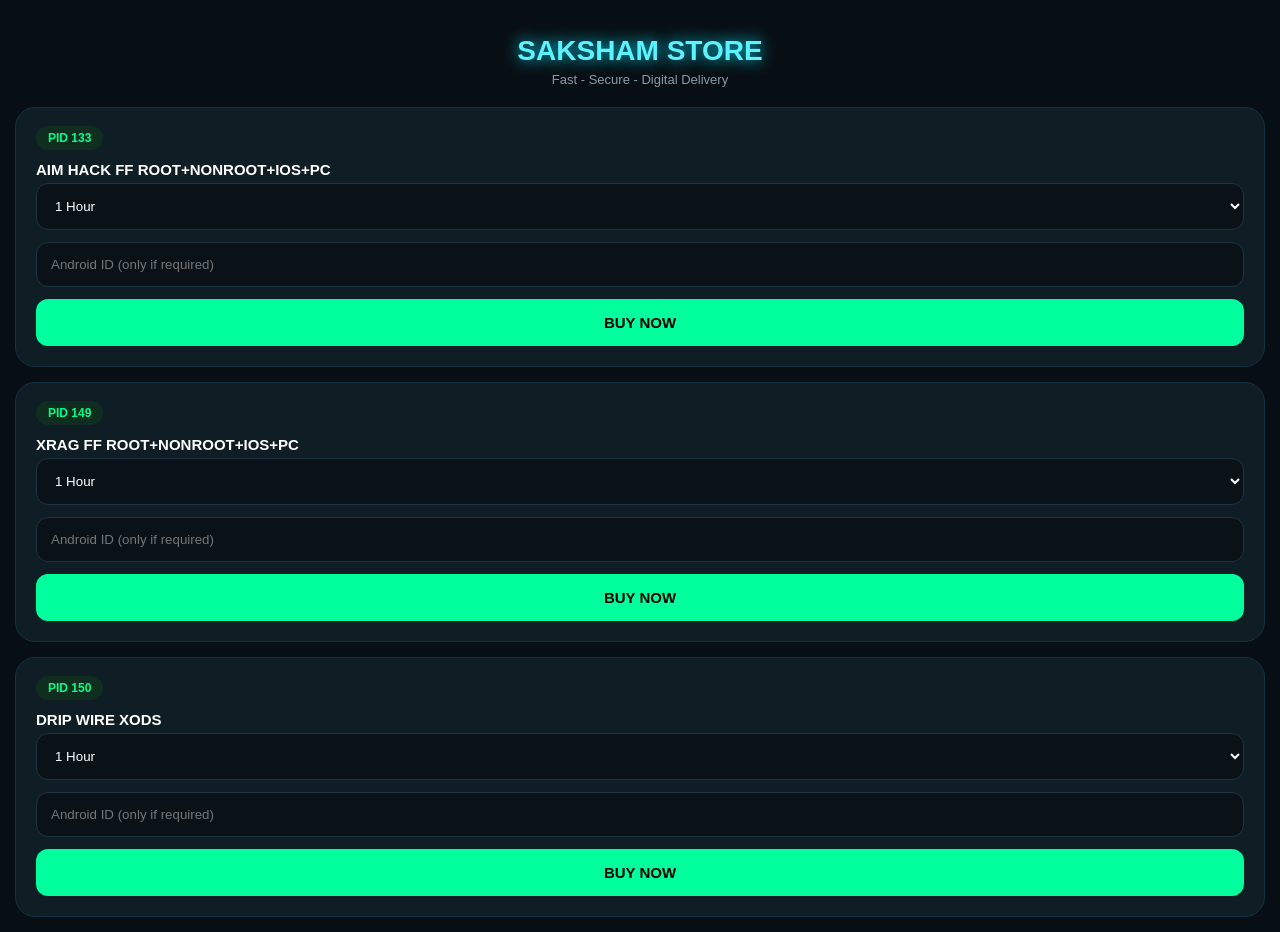
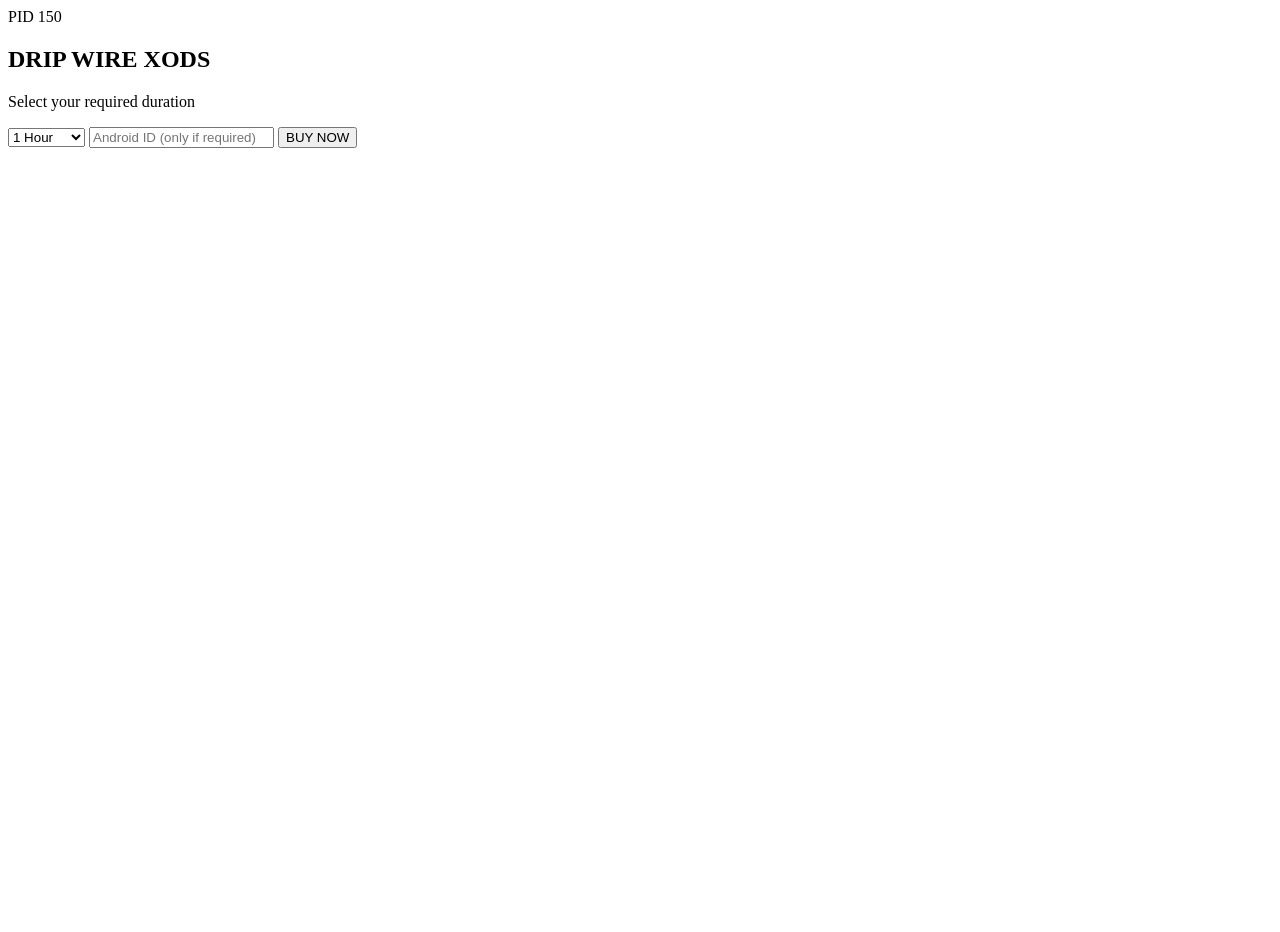
Before and after one commit to saksham672/Food-app, a Flask app: template templates/index.html in a window 1280 px wide. After the commit the page ends 148 px from the top, so only its background shows below. Run offline with Flask 3, Linux system fonts and the light colour scheme; the template is opened without the code that fills it, so the values that code supplies are empty.

```diff
--- a/templates/index.html
+++ b/templates/index.html
@@ -1,71 +1,8 @@
-<!DOCTYPE html>
-<html>
-<head>
-<meta name="viewport" content="width=device-width,initial-scale=1">
-<title>SAKSHAM STORE</title>
-<style>
-body{margin:0;background:#080f14;color:#fff;font-family:Arial}
-h1{text-align:center;color:#5cf3ff;text-shadow:0 0 15px #00e5ff;margin:35px 0 5px;font-size:28px}
-.sub{text-align:center;color:#8a9aa8;font-size:13px;margin-bottom:20px}
-.card{background:#0f1d24;border:1px solid #14313f;border-radius:20px;padding:20px;margin:15px}
-.badge{background:#0f2e1f;color:#00ff8a;border-radius:20px;padding:5px 12px;font-size:12px;font-weight:bold}
-.card h2{font-size:15px;margin:15px 0 5px}
-.card p{font-size:12px;color:#7a8a98;margin:0 0 12px}
-select,input{width:100%;padding:14px;background:#0a1218;border:1px solid #1e3442;border-radius:12px;color:#fff;margin-bottom:12px;box-sizing:border-box}
-.buy{width:100%;padding:15px;background:#00ff9d;border:none;border-radius:12px;font-weight:bold;font-size:15px;cursor:pointer}
-#box{display:none;margin:15px;padding:20px;background:#0f1d24;border-radius:12px;border:1px solid #00ff9d;text-align:center}
-.key-text{font-size:22px;font-weight:bold;color:#00ff9d;margin:15px 0;display:block}
-.copy-btn{padding:12px 25px;background:#fff;color:#000;border:none;border-radius:8px;font-weight:bold;cursor:pointer;margin-top:10px}
-</style>
-</head>
-<body>
-<h1>SAKSHAM STORE</h1>
-<div class="sub">Fast - Secure - Digital Delivery</div>
-
-<div class="card">
-<span class="badge">PID 133</span>
-<h2>AIM HACK FF ROOT+NONROOT+IOS+PC</h2>
-<select id="d1"><option>1 Hour</option><option>3 Hours</option><option>6 Hours</option><option>12 Hours</option><option>1 Day</option><option>3 Days</option><option>7 Days</option></select>
-<input id="aid1" placeholder="Android ID (only if required)">
-<button class="buy" onclick="buy('133','d1','aid1',this)">BUY NOW</button>
-</div>
-
-<div class="card">
-<span class="badge">PID 149</span>
-<h2>XRAG FF ROOT+NONROOT+IOS+PC</h2>
-<select id="d2"><option>1 Hour</option><option>3 Hours</option><option>6 Hours</option><option>12 Hours</option><option>1 Day</option><option>3 Days</option><option>7 Days</option></select>
-<input id="aid2" placeholder="Android ID (only if required)">
-<button class="buy" onclick="buy('149','d2','aid2',this)">BUY NOW</button>
-</div>
-
 <div class="card">
 <span class="badge">PID 150</span>
 <h2>DRIP WIRE XODS</h2>
+<p>Select your required duration</p>
 <select id="d3"><option>1 Hour</option><option>3 Hours</option><option>6 Hours</option><option>12 Hours</option><option>1 Day</option><option>3 Days</option><option>7 Days</option></select>
 <input id="aid3" placeholder="Android ID (only if required)">
 <button class="buy" onclick="buy('150','d3','aid3',this)">BUY NOW</button>
 </div>
-
-<div id="box"></div>
-<script>
-async function buy(pid, did, aid, btn){
-let dur=document.getElementById(did).value;
-let aid_val=document.getElementById(aid).value;
-btn.innerText="PROCESSING...";
-let fd=new FormData();
-fd.append("pid",pid);fd.append("duration",dur);fd.append("aid",aid_val);
-try{
-let r=await fetch("/buy",{method:"POST",body:fd});
-let j=await r.json();
-let box=document.getElementById("box");
-if(j.status=="success"){
-box.style.display="block";
-box.innerHTML=`<h3 style="color:#00ff9d">SUCCESS</h3><span class="key-text">${j.key}</span><br><button class="copy-btn" onclick="navigator.clipboard.writeText('${j.key}')">COPY KEY</button>`;
-box.scrollIntoView({behavior:"smooth"});
-}else{alert(j.message||"Failed");}
-}catch(e){alert("Server Error");}
-btn.innerText="BUY NOW";
-}
-</script>
-</body>
-</html>
```
